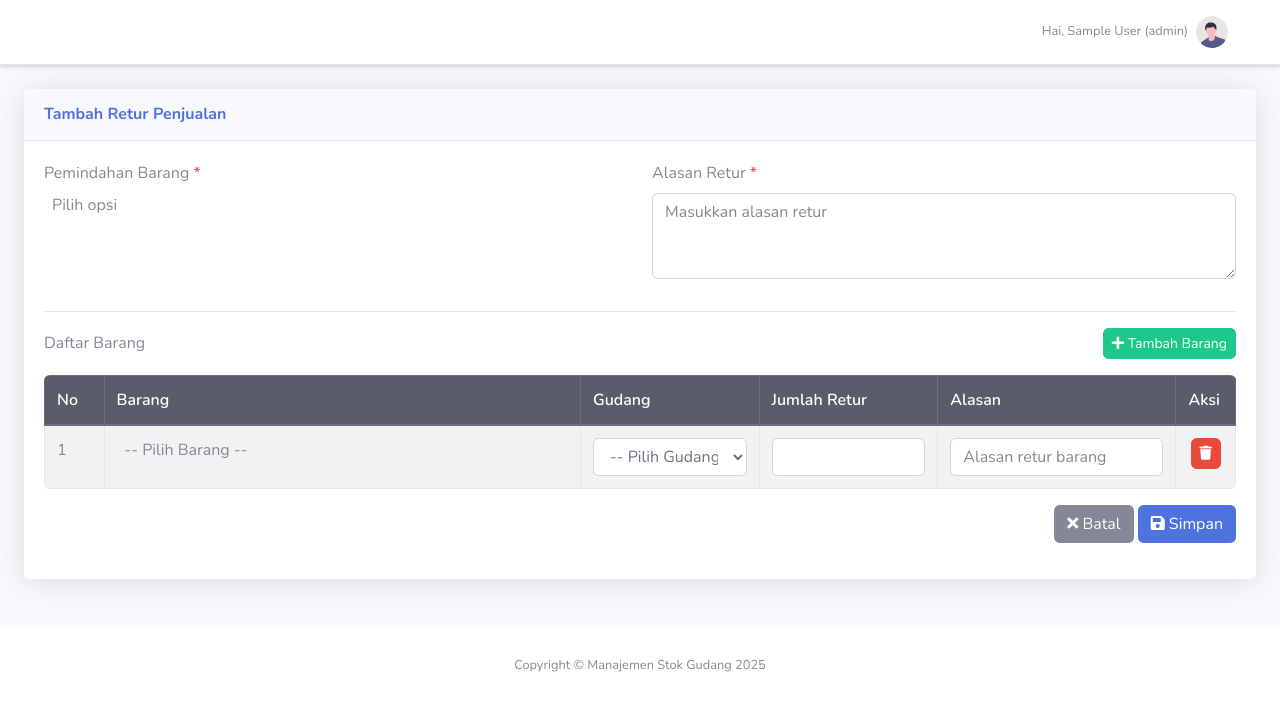
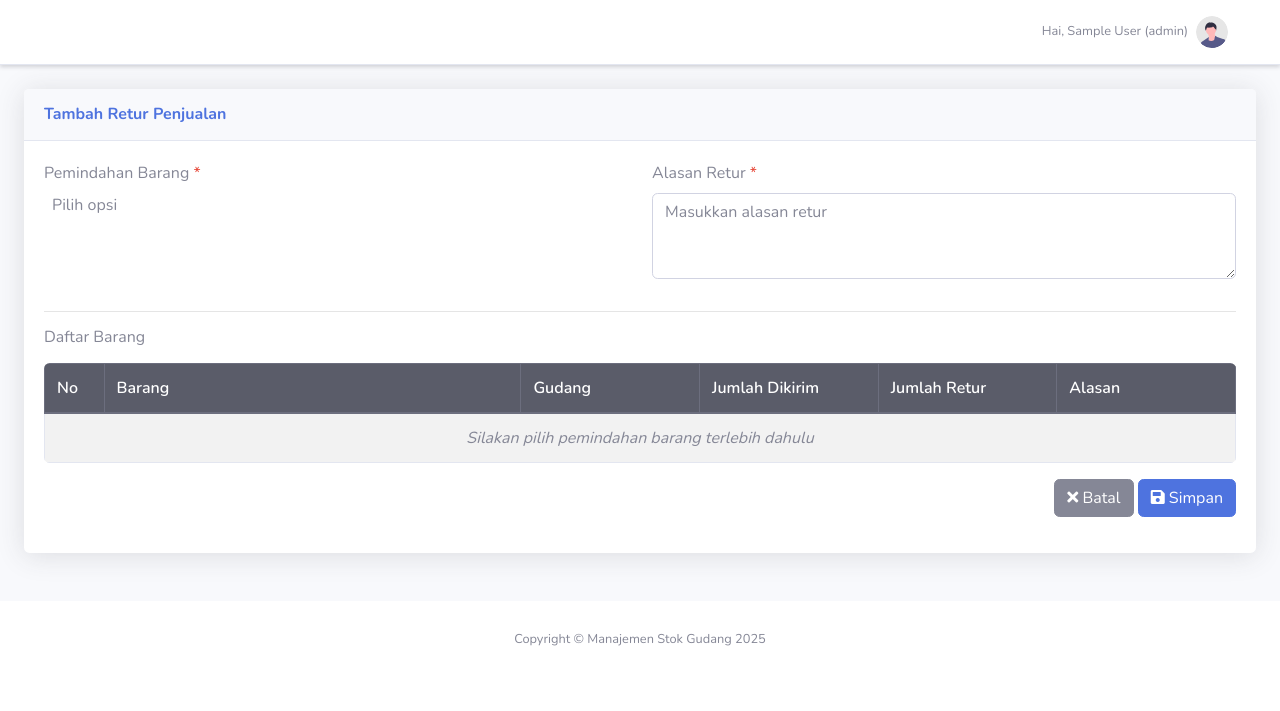
Before and after one commit to kantorujbitdev/gudang_system, a CodeIgniter app: page /gudang_system/index.php/aktifitas/retur_penjualan/tambah in a window 1280 px wide. Shown: the top 711 px of the page. Run offline with CodeIgniter, Linux system fonts and the light colour scheme; the visitor is signed in with stand-in values (Sample User, id 1); tables that the repository leaves empty or names only in its code hold one stand-in row (values such as "Sample post"); some libraries are stand-ins or nearby versions.

Commit message:
retur penjualan

```diff
--- a/application/controllers/aktifitas/Retur_penjualan.php
+++ b/application/controllers/aktifitas/Retur_penjualan.php
@@ -42,19 +42,25 @@ class Retur_penjualan extends MY_Controller
         $this->data['extra_js'] = 'aktifitas/retur_penjualan/script';
 
         $this->form_validation->set_rules('id_pemindahan', 'Pemindahan Barang', 'required');
-        $this->form_validation->set_rules('tanggal_retur', 'Tanggal Retur', 'required');
         $this->form_validation->set_rules('alasan_retur', 'Alasan Retur', 'required');
 
         if ($this->form_validation->run() === FALSE) {
             return $this->render_view('aktifitas/retur_penjualan/form', $this->data);
         }
 
+        // Check if pemindahan already returned
+        $id_pemindahan = $this->input->post('id_pemindahan');
+        if ($this->retur->is_pemindahan_already_returned($id_pemindahan)) {
+            $this->session->set_flashdata('error', 'Pemindahan barang ini sudah pernah di-retur!');
+            return redirect('aktifitas/retur_penjualan/tambah');
+        }
+
         $no_retur = $this->generate_no_retur();
         $data_insert = [
             'no_retur' => $no_retur,
-            'id_pemindahan' => $this->input->post('id_pemindahan'),
+            'id_pemindahan' => $id_pemindahan,
             'id_user' => $this->session->userdata('id_user'),
-            'tanggal_retur' => $this->input->post('tanggal_retur') . ' ' . date('H:i:s'),
+            'tanggal_retur' => date('Y-m-d H:i:s'),
             'alasan_retur' => $this->input->post('alasan_retur'),
             'status' => 'Requested'
         ];
@@ -98,7 +104,6 @@ class Retur_penjualan extends MY_Controller
         $this->data['title'] = 'Verifikasi Retur Penjualan';
         $this->data['retur'] = $this->retur->get($id_retur);
         $this->data['detail'] = $this->retur->get_detail($id_retur);
-        $this->data['gudang'] = $this->gudang->get_by_perusahaan($this->session->userdata('id_perusahaan'));
 
         if (!$this->data['retur']) {
             show_404();
@@ -116,28 +121,40 @@ class Retur_penjualan extends MY_Controller
         }
 
         $status = $this->input->post('status');
+
+        if ($status == 'Approved') {
+            // Update status retur
             if ($this->retur->update_status($id_retur, $status)) {
-            $detail_ids = $this->input->post('id_detail_retur');
-            $jumlah_disetujuis = $this->input->post('jumlah_disetujui');
-
-            foreach ($detail_ids as $key => $id_detail) {
-                $this->retur->update_detail($id_detail, [
-                    'jumlah_disetujui' => $jumlah_disetujuis[$key]
-                ]);
+                // Update detail retur: set jumlah_disetujui = jumlah_retur
+                $detail = $this->retur->get_detail($id_retur);
+                foreach ($detail as $item) {
+                    $detail_data = [
+                        'jumlah_disetujui' => $item->jumlah_retur
+                    ];
+                    $this->retur->update_detail($item->id_detail_retur, $detail_data);
                 }
 
-            if ($status == 'Approved') {
+                // Tambah stok
                 $this->tambah_stok($id_retur);
+
+                // Log status
+                $this->log_status_transaksi($id_retur, 'retur_penjualan', $status);
+
+                $this->session->set_flashdata('success', 'Retur penjualan berhasil dilanjutkan! Barang akan dikembalikan ke gudang.');
+                return redirect('aktifitas/retur_penjualan');
+            }
+        } else {
+            // Jika ditolak
+            if ($this->retur->update_status($id_retur, $status)) {
+                $this->log_status_transaksi($id_retur, 'retur_penjualan', $status);
+                $this->session->set_flashdata('success', 'Retur penjualan berhasil dibatalkan.');
+                return redirect('aktifitas/retur_penjualan');
+            }
         }
 
-            $this->log_status_transaksi($id_retur, 'retur_penjualan', $status);
-            $this->session->set_flashdata('success', 'Verifikasi retur penjualan berhasil, status: ' . $status);
-        } else {
         $this->session->set_flashdata('error', 'Gagal verifikasi retur penjualan!');
+        return redirect('aktifitas/retur_penjualan/verifikasi/' . $id_retur);
     }
-        redirect('aktifitas/retur_penjualan');
-    }
-
     public function hapus($id_retur)
     {
         if (!$this->check_permission('aktifitas/retur_penjualan', 'delete')) {
@@ -207,28 +224,29 @@ class Retur_penjualan extends MY_Controller
         $detail = $this->retur->get_detail($id_retur);
 
         foreach ($detail as $item) {
-            if ($item->jumlah_disetujui > 0) {
+            // Get current stock
             $stok = $this->retur->get_stok_barang($item->id_gudang, $item->id_barang);
 
             if ($stok) {
-                    $new_stok = $stok->jumlah + $item->jumlah_disetujui;
+                // Update stock
+                $new_stok = $stok->jumlah + $item->jumlah_retur;
                 $this->retur->update_stok($item->id_gudang, $item->id_barang, $new_stok);
 
+                // Log stock movement
                 $log_data = [
                     'id_barang' => $item->id_barang,
                     'id_user' => $this->session->userdata('id_user'),
                     'id_perusahaan' => $this->session->userdata('id_perusahaan'),
                     'id_gudang' => $item->id_gudang,
                     'jenis' => 'retur_penjualan',
-                        'jumlah' => $item->jumlah_disetujui,
+                    'jumlah' => $item->jumlah_retur,
                     'sisa_stok' => $new_stok,
-                        'keterangan' => 'Retur penjualan ' . $retur->no_retur,
+                    'keterangan' => 'Retur penjualan dari pelanggan: ' . $retur->no_retur,
                     'id_referensi' => $id_retur,
                     'tipe_referensi' => 'retur_penjualan',
                     'tanggal' => date('Y-m-d H:i:s')
                 ];
                 $this->retur->insert_log_stok($log_data);
-                }
             }
         }
     }
--- a/application/models/aktifitas/Retur_penjualan_model.php
+++ b/application/models/aktifitas/Retur_penjualan_model.php
@@ -47,9 +47,22 @@ class Retur_penjualan_model extends CI_Model
         return $this->db->get()->result();
     }
 
+    public function is_pemindahan_already_returned($id_pemindahan)
+    {
+        $this->db->where('id_pemindahan', $id_pemindahan);
+        $this->db->where_in('status', ['Approved', 'Completed']);
+        return $this->db->count_all_results('retur_penjualan') > 0;
+    }
+
     public function get_pemindahan()
     {
         $id_perusahaan = $this->session->userdata('id_perusahaan');
+
+        // Get pemindahan yang sudah di-retur
+        $this->db->select('id_pemindahan');
+        $this->db->from('retur_penjualan');
+        $this->db->where_in('status', ['Approved', 'Completed']);
+        $returned_pemindahan = $this->db->get_compiled_select();
 
         $this->db->select('pb.id_pemindahan, pb.no_transaksi');
         $this->db->select('IF(pb.tipe_tujuan = "pelanggan", pl.nama_pelanggan, IF(pb.tipe_tujuan = "konsumen", k.nama_konsumen, "-")) as nama_penerima', FALSE);
@@ -58,6 +71,7 @@ class Retur_penjualan_model extends CI_Model
         $this->db->join('konsumen k', 'pb.id_konsumen = k.id_konsumen', 'left');
         $this->db->where('pb.id_perusahaan', $id_perusahaan);
         $this->db->where('pb.status', 'Delivered');
+        $this->db->where("pb.id_pemindahan NOT IN ($returned_pemindahan)", NULL, FALSE);
         $this->db->order_by('pb.created_at', 'DESC');
         return $this->db->get()->result();
     }
--- a/application/views/aktifitas/retur_penjualan/form.php
+++ b/application/views/aktifitas/retur_penjualan/form.php
@@ -3,7 +3,6 @@
         <h6 class="m-0 font-weight-bold text-primary"><?php echo $title; ?></h6>
     </div>
     <div class="card-body">
-        <?php echo form_open(current_url()); ?>
         <div class="row">
             <div class="col-md-6">
                 <div class="form-group">
@@ -18,9 +17,6 @@
                     </select>
                     <?php echo form_error('id_pemindahan', '<small class="text-danger">', '</small>'); ?>
                 </div>
-
-                <!-- Tanggal retur disembunyikan, menggunakan sistem date -->
-                <input type="hidden" id="tanggal_retur" name="tanggal_retur" value="<?php echo date('Y-m-d H:i:s'); ?>">
             </div>
 
             <div class="col-md-6">
@@ -37,9 +33,6 @@
 
         <div class="d-flex justify-content-between align-items-center mb-3">
             <h6 class="mb-0">Daftar Barang</h6>
-            <button type="button" class="btn btn-sm btn-success" id="btn-tambah-barang">
-                <i class="fas fa-plus"></i> Tambah Barang
-            </button>
         </div>
 
         <div class="table-responsive mb-3">
@@ -47,48 +40,21 @@
                 <thead class="thead-dark">
                     <tr>
                         <th width="5%">No</th>
-                        <th width="40%">Barang</th>
+                        <th width="35%">Barang</th>
                         <th width="15%">Gudang</th>
+                        <th width="15%">Jumlah Dikirim</th>
                         <th width="15%">Jumlah Retur</th>
                         <th width="20%">Alasan</th>
-                        <th width="5%">Aksi</th>
                     </tr>
                 </thead>
                 <tbody>
                     <tr>
-                        <td>1</td>
-                        <td>
-                            <select class="form-control select-barang" name="id_barang[]" required>
-                                <option value="">-- Pilih Barang --</option>
-                            </select>
-                        </td>
-                        <td>
-                            <select class="form-control select-gudang" name="id_gudang[]" required>
-                                <option value="">-- Pilih Gudang --</option>
-                                <?php foreach ($gudang as $row): ?>
-                                    <option value="<?php echo $row->id_gudang; ?>"><?php echo $row->nama_gudang; ?></option>
-                                <?php endforeach; ?>
-                            </select>
-                        </td>
-                        <td>
-                            <input type="number" class="form-control" name="jumlah_retur[]" min="1" required>
-                        </td>
-                        <td>
-                            <input type="text" class="form-control" name="alasan_barang[]"
-                                placeholder="Alasan retur barang">
-                        </td>
-                        <td class="text-center">
-                            <button type="button" class="btn btn-sm btn-danger btn-hapus-barang">
-                                <i class="fas fa-trash"></i>
-                            </button>
+                        <td colspan="6" class="text-center">
+                            <em>Silakan pilih pemindahan barang terlebih dahulu</em>
                         </td>
                     </tr>
                 </tbody>
             </table>
-        </div>
-
-        <div class="alert alert-info d-none" id="alert-barang">
-            <i class="fas fa-info-circle"></i> Minimal harus ada 1 barang yang diretur!
         </div>
 
         <div class="form-group text-right">
--- a/application/views/aktifitas/retur_penjualan/script.php
+++ b/application/views/aktifitas/retur_penjualan/script.php
@@ -7,13 +7,6 @@
         $('.select2').select2({
             theme: 'bootstrap4',
             placeholder: 'Pilih opsi'
-        });
-
-        // Initialize Select2 for barang with search
-        $('.select-barang').select2({
-            theme: 'bootstrap4',
-            placeholder: '-- Pilih Barang --',
-            allowClear: true
         });
 
         // Get detail pemindahan
@@ -40,27 +33,26 @@
                                     '<td>' + no + '</td>' +
                                     '<td>' +
                                     '<input type="hidden" name="id_barang[]" value="' + item.id_barang + '">' +
+                                    '<input type="hidden" name="id_gudang[]" value="' + item.id_gudang + '">' +
                                     '<input type="text" class="form-control" value="' + item.nama_barang + ' (' + item.sku + ')" readonly>' +
                                     '</td>' +
                                     '<td>' +
-                                    '<input type="hidden" name="id_gudang[]" value="' + item.id_gudang + '">' +
                                     '<input type="text" class="form-control" value="' + item.nama_gudang + '" readonly>' +
                                     '</td>' +
-                                    '<td><input type="number" class="form-control" name="jumlah_retur[]" min="1" max="' + item.jumlah + '" required></td>' +
+                                    '<td>' +
+                                    '<input type="text" class="form-control" value="' + item.jumlah + ' ' + item.satuan + '" readonly>' +
+                                    '</td>' +
+                                    '<td><input type="number" class="form-control" name="jumlah_retur[]" min="1" max="' + item.jumlah + '" required placeholder="Jumlah retur"></td>' +
                                     '<td><input type="text" class="form-control" name="alasan_barang[]" placeholder="Alasan retur barang"></td>' +
-                                    '<td class="text-center"><button type="button" class="btn btn-sm btn-danger btn-hapus-barang"><i class="fas fa-trash"></i></button></td>' +
                                     '</tr>';
 
                                 $('#table_barang tbody').append(html);
                             });
                         } else {
                             var html = '<tr>' +
-                                '<td>1</td>' +
-                                '<td><input type="text" class="form-control" value="Tidak ada barang dalam pemindahan ini" readonly></td>' +
-                                '<td><input type="text" class="form-control" readonly></td>' +
-                                '<td><input type="number" class="form-control" readonly></td>' +
-                                '<td><input type="text" class="form-control" readonly></td>' +
-                                '<td class="text-center"><button type="button" class="btn btn-sm btn-danger btn-hapus-barang"><i class="fas fa-trash"></i></button></td>' +
+                                '<td colspan="6" class="text-center">' +
+                                '<em>Tidak ada barang dalam pemindahan ini</em>' +
+                                '</td>' +
                                 '</tr>';
 
                             $('#table_barang tbody').append(html);
@@ -71,74 +63,31 @@
                 // Clear table
                 $('#table_barang tbody').empty();
 
-                // Add empty row
                 var html = '<tr>' +
-                    '<td>1</td>' +
-                    '<td><select class="form-control select-barang" name="id_barang[]" required><option value="">-- Pilih Barang --</option></select></td>' +
-                    '<td><select class="form-control select-gudang" name="id_gudang[]" required><option value="">-- Pilih Gudang --</option><?php foreach ($gudang as $row): ?><option value="<?php echo $row->id_gudang; ?>"><?php echo $row->nama_gudang; ?></option><?php endforeach; ?></select></td>' +
-                    '<td><input type="number" class="form-control" name="jumlah_retur[]" min="1" required></td>' +
-                    '<td><input type="text" class="form-control" name="alasan_barang[]" placeholder="Alasan retur barang"></td>' +
-                    '<td class="text-center"><button type="button" class="btn btn-sm btn-danger btn-hapus-barang"><i class="fas fa-trash"></i></button></td>' +
+                    '<td colspan="6" class="text-center">' +
+                    '<em>Silakan pilih pemindahan barang terlebih dahulu</em>' +
+                    '</td>' +
                     '</tr>';
 
                 $('#table_barang tbody').append(html);
-
-                // Initialize Select2 for new element
-                $('.select-barang').select2({
-                    theme: 'bootstrap4',
-                    placeholder: '-- Pilih Barang --',
-                    allowClear: true
-                });
-            }
-        });
-
-        // Tambah barang
-        $('#btn-tambah-barang').click(function () {
-            var no = $('#table_barang tbody tr').length + 1;
-            var html = '<tr>' +
-                '<td>' + no + '</td>' +
-                '<td><select class="form-control select-barang" name="id_barang[]" required><option value="">-- Pilih Barang --</option><?php foreach ($barang as $row): ?><option value="<?php echo $row->id_barang; ?>"><?php echo $row->nama_barang; ?> (<?php echo $row->sku; ?>)</option><?php endforeach; ?></select></td>' +
-                '<td><select class="form-control select-gudang" name="id_gudang[]" required><option value="">-- Pilih Gudang --</option><?php foreach ($gudang as $row): ?><option value="<?php echo $row->id_gudang; ?>"><?php echo $row->nama_gudang; ?></option><?php endforeach; ?></select></td>' +
-                '<td><input type="number" class="form-control" name="jumlah_retur[]" min="1" required></td>' +
-                '<td><input type="text" class="form-control" name="alasan_barang[]" placeholder="Alasan retur barang"></td>' +
-                '<td class="text-center"><button type="button" class="btn btn-sm btn-danger btn-hapus-barang"><i class="fas fa-trash"></i></button></td>' +
-                '</tr>';
-
-            $('#table_barang tbody').append(html);
-
-            // Initialize Select2 for new element
-            $('.select-barang').select2({
-                theme: 'bootstrap4',
-                placeholder: '-- Pilih Barang --',
-                allowClear: true
-            });
-        });
-
-        // Hapus barang
-        $(document).on('click', '.btn-hapus-barang', function () {
-            if ($('#table_barang tbody tr').length > 1) {
-                $(this).closest('tr').remove();
-
-                // Renumber rows
-                $('#table_barang tbody tr').each(function (index) {
-                    $(this).find('td:first').text(index + 1);
-                });
-            } else {
-                $('#alert-barang').removeClass('d-none');
-                setTimeout(function () {
-                    $('#alert-barang').addClass('d-none');
-                }, 3000);
             }
         });
 
         // Form validation before submit
-        $('.form-penerimaan').on('submit', function (e) {
+        $('form').on('submit', function (e) {
             var isValid = true;
+
+            // Check if pemindahan is selected
+            if (!$('#id_pemindahan').val()) {
+                e.preventDefault();
+                alert('Harap pilih pemindahan barang terlebih dahulu!');
+                return false;
+            }
 
             // Check if at least one item is filled
             var hasItem = false;
-            $('select[name="id_barang[]"]').each(function () {
-                if ($(this).val()) {
+            $('input[name="jumlah_retur[]"]').each(function () {
+                if ($(this).val() > 0) {
                     hasItem = true;
                     return false;
                 }
@@ -146,10 +95,7 @@
 
             if (!hasItem) {
                 e.preventDefault();
-                $('#alert-barang').removeClass('d-none');
-                setTimeout(function () {
-                    $('#alert-barang').addClass('d-none');
-                }, 3000);
+                alert('Harap isi minimal 1 barang untuk diretur!');
                 return false;
             }
 
```
Also changed, not shown: application/views/aktifitas/retur_penjualan/verifikasi.php (+13 -11 lines). Lines whose indentation alone changed are shown as unchanged.
